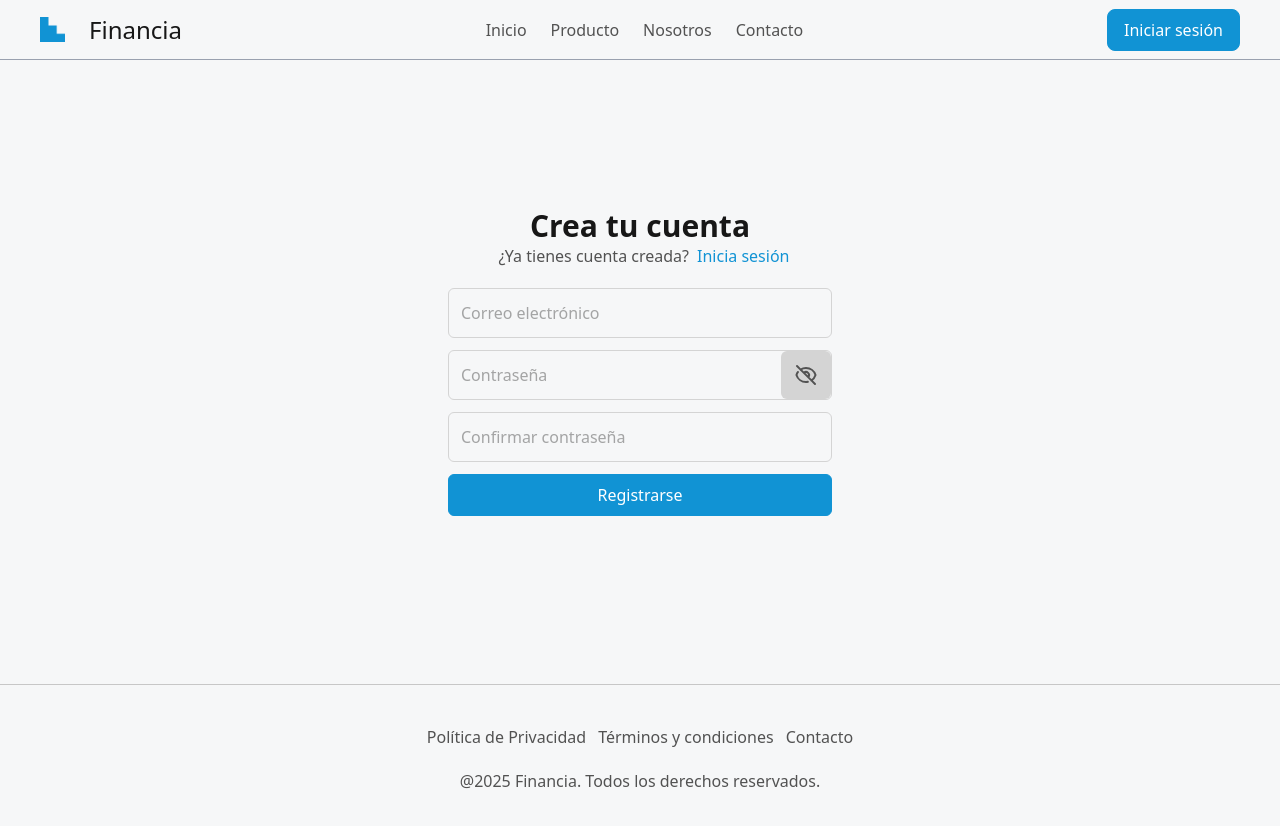
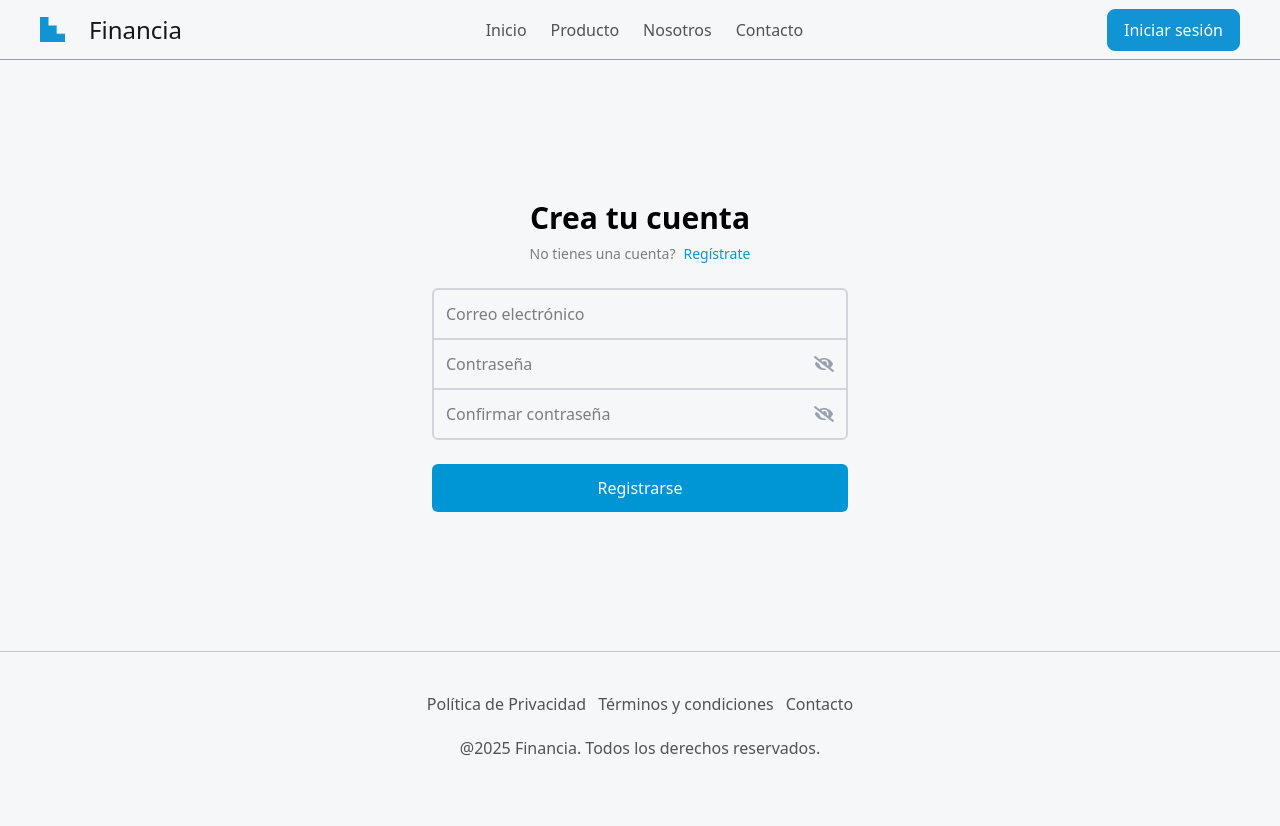
Before and after one commit to cterryc/pyme, a React (Vite) app in the folder front/: page /Registro in a window 1280 px wide. Shown: the top 826 px of the page. After the commit the page ends 800 px from the top, so only its background shows below. Built offline with nearby package versions, Linux system fonts and the light colour scheme.

Commit message:
feat: Connect endpoint register with UI

```diff
--- a/front/package.json
+++ b/front/package.json
@@ -13,6 +13,7 @@
     "@hookform/resolvers": "^5.2.2",
     "@tailwindcss/vite": "^4.1.13",
     "@tanstack/react-query": "^5.90.2",
+    "jwt-decode": "^4.0.0",
     "react": "^19.1.1",
     "react-dom": "^19.1.1",
     "react-hook-form": "^7.63.0",
--- a/front/src/hooks/useAuth.ts
+++ b/front/src/hooks/useAuth.ts
@@ -1,41 +1,45 @@
-import { useMutation, useQueryClient } from "@tanstack/react-query"
-import { type LoginFormData, type RegisterFormData } from "@/schemas/auth.schema"
-import { authLogin, authRegister } from "@/services/auth.service"
+import { useMutation } from "@tanstack/react-query";
+import {
+  type LoginFormData,
+  type RegisterFormData,
+} from "@/schemas/auth.schema";
+import { authLogin, authRegister } from "@/services/auth.service";
+import {
+  type AuthSucessResponse,
+  type AuthErrorResponse,
+} from "@/interfaces/auth.interface";
 
-interface UseAuthProps {
-  onSuccess?: (data: ReturnType<typeof authRegister>) => void
-  onError?: (error: unknown) => void
+interface UseAuthRegisterProps {
+  onSuccess?: (data: AuthSucessResponse) => void;
+  onError?: (error: unknown) => void;
 }
-export const useAuth = ({ onSuccess, onError }: UseAuthProps) => {
-  const queryClient = useQueryClient()
-  return useMutation({
-    mutationFn: async (data: RegisterFormData) => authRegister(data),
+export const useAuthRegister = ({
+  onSuccess,
+  onError,
+}: UseAuthRegisterProps) => {
+  return useMutation<AuthSucessResponse, AuthErrorResponse, RegisterFormData>({
+    mutationFn: async (data) => authRegister(data),
     onSuccess: (data) => {
-      queryClient.invalidateQueries({ queryKey: ["auth"] })
-      if (onSuccess) onSuccess(data)
+      if (onSuccess) onSuccess(data);
     },
     onError: (error) => {
-      console.error("[useAuth]: Error in mutation:", error)
-      if (onError) onError(error)
-    }
-  })
-}
+      if (onError) onError(error);
+    },
+  });
+};
 
 interface UseAuthLoginProps {
-  onSuccess?: (data: ReturnType<typeof authLogin>) => void
-  onError?: (error: unknown) => void
+  onSuccess?: (data: AuthSucessResponse) => void;
+  onError?: (error: unknown) => void;
 }
 export const useAuthLogin = ({ onSuccess, onError }: UseAuthLoginProps) => {
-  const queryClient = useQueryClient()
-  return useMutation({
-    mutationFn: async (data: LoginFormData) => authLogin(data),
+  return useMutation<AuthSucessResponse, AuthErrorResponse, LoginFormData>({
+    mutationFn: async (data) => authLogin(data),
     onSuccess: (data) => {
-      queryClient.invalidateQueries({ queryKey: ["authLogin"] })
-      if (onSuccess) onSuccess(data)
+      if (onSuccess) onSuccess(data);
     },
     onError: (error) => {
-      console.error("[useAuthLogin]: Error in mutation:", error)
-      if (onError) onError(error)
-    }
-  })
-}
+      if (onError) onError(error);
+    },
+  });
+};
--- a/front/src/pages/Landing.tsx
+++ b/front/src/pages/Landing.tsx
@@ -2,9 +2,19 @@ import { HiOutlineTrendingUp, HiOutlineCalendar, HiOutlineCash, HiOutlineClipboa
 import { Header } from '@/components/Header'
 import { Footer } from '@/components/Footer'
 import { Link } from 'react-router-dom'
+import { useEffect } from 'react'
+import { decodeToken } from '@/helpers/decodeToken'
 export const Landing = () => {
   const avatarTemp = ''
   // const avatarTemp = 'https://encrypted-tbn0.gstatic.com/images?q=tbn:ANd9GcTaotZTcu1CLMGOJMDl-f_LYBECs7tqwhgpXA&s'
+
+  useEffect(() => {
+    console.log(localStorage.getItem("tokenPyme"))
+    const token = localStorage.getItem("tokenPyme");
+    const user = decodeToken(token || '')
+    console.log(user || 'No autenticado')
+  }, [])
+
 
   return (
     <>
--- a/front/src/pages/Login.tsx
+++ b/front/src/pages/Login.tsx
@@ -1,5 +1,5 @@
 import { useState } from 'react'
-import { useNavigate } from 'react-router-dom'
+import { Link, useNavigate } from 'react-router-dom'
 import { useForm } from 'react-hook-form'
 import { FaEye, FaEyeSlash } from 'react-icons/fa'
 import { zodResolver } from '@hookform/resolvers/zod'
@@ -27,6 +27,7 @@ export const Login = () => {
     error
   } = useAuthLogin({
     onSuccess: (data) => {
+      localStorage.setItem("tokenPyme", data.payload.token);
       console.log('Login successful:', data)
       navigate('/')
     }
@@ -35,7 +36,7 @@ export const Login = () => {
   // methods
   const IconEye = hidePassword ? FaEye : FaEyeSlash
   const onSubmit = (data: LoginFormData) => {
-    // console.log(data)
+    //console.log(data)
     login(data)
   }
 
@@ -50,12 +51,22 @@ export const Login = () => {
             <h3 className='text-3xl font-bold text-black'>Inicia sesión en tu cuenta</h3>
             <p className='text-[#7d7d7e] text-sm mt-2'>
               No tienes una cuenta?
-              <span onClick={() => navigate('/Registro')} className='text-[#0095d5] pl-2 cursor-pointer'>
+              <Link to='/Registro' className='text-[#0095d5] pl-2 cursor-pointer'>
                 Regístrate
-              </span>
+              </Link>
             </p>
           </div>
-          {isError && <p className='text-red-500 text-xs my-2'>Error: {error.message}</p>}
+          {isError && error?.payload && (
+            Array.isArray(error.payload) ? (
+              <ul className="text-red-500 text-xs my-2">
+                {error.payload.map((err, i) => (
+                  <li key={i}>Error: {err.message}</li>
+                ))}
+              </ul>
+            ) : (
+              <p className="text-red-500 text-xs my-2">Error: {error.payload.message}</p>
+            )
+          )}
           <form onSubmit={handleSubmit(onSubmit)} className={`flex flex-col gap-0 ${!isError && 'mt-6'}`}>
             <div className='rounded-t-md border-b-0 border-2 border-gray-300'>
               <input
@@ -80,7 +91,8 @@ export const Login = () => {
               />
             </div>
             <p className='text-[#0095d5] text-right mt-4 cursor-pointer'>Olvidaste tu contraseña?</p>
-            <button className='bg-[#0095d5] text-white p-3 rounded-md mt-6 hover:bg-[#28a9d6] transition-colors cursor-pointer'>
+            <button className='bg-[#0095d5] text-white p-3 rounded-md mt-6 hover:bg-[#28a9d6] transition-colors
+            cursor-pointer'>
               {isPending ? 'logueando...' : 'Iniciar Sesión'}
             </button>
           </form>
--- a/front/src/pages/Register.tsx
+++ b/front/src/pages/Register.tsx
@@ -1,91 +1,122 @@
+import { useState } from 'react'
+import { useForm } from 'react-hook-form'
+import { zodResolver } from '@hookform/resolvers/zod'
+import { Link, useNavigate } from 'react-router-dom'
+import { FaEye, FaEyeSlash } from 'react-icons/fa'
 import { Header } from '@/components/Header'
 import { Footer } from '@/components/Footer'
-import { Link } from 'react-router-dom'
-import { useState } from 'react'
-import { HiOutlineEye, HiOutlineEyeOff } from 'react-icons/hi'
+import { useAuthRegister } from '@/hooks/useAuth'
+import { registerSchema, type RegisterFormData } from '@/schemas/auth.schema'
 
 export const Register = () => {
-  const borderColor = '#D4D4D4'
-  const borderErrorColor = '#FB2C36'
-  const [emailError, setEmailError] = useState('')
-  const [passwordError, setPasswordError] = useState('')
-  const [showPassword, setShowPassword] = useState(false)
+  // variables
+  const [hidePassword, setHidePassword] = useState<boolean>(false)
+  const [hideConfirmPassword, setHideConfirmPassword] = useState<boolean>(false)
 
-  const handleSubmit = (e: React.FormEvent<HTMLFormElement>) => {
-    e.preventDefault()
-    const form = e.target as HTMLFormElement
-    const formData = new FormData(form)
+  // hooks
+  const navigate = useNavigate()
+  const {
+    register,
+    handleSubmit,
+    formState: { errors }
+  } = useForm<RegisterFormData>({
+    resolver: zodResolver(registerSchema)
+  })
+  const {
+    mutate: authRegister,
+    isPending,
+    isError,
+    error
+  } = useAuthRegister({
+    onSuccess: (data) => {
+      localStorage.setItem("tokenPyme", data.payload.token);
+      console.log('Register successful:', data)
+      navigate('/')
+    }
+  })
 
-    const formValues = {
-      email: formData.get('email'),
-      password: formData.get('password'),
-      confirmPassword: formData.get('confirmPassword')
-    }
-    console.log(formValues)
-    setEmailError('mensaje de error para email')
-    setPasswordError('mensaje de error para contraseña')
+  // methods
+  const IconEye = hidePassword ? FaEye : FaEyeSlash
+  const IconEyeConfirm = hideConfirmPassword ? FaEye : FaEyeSlash
+  const onSubmit = (data: RegisterFormData) => {
+    // console.log(data)
+    authRegister(data)
   }
 
   return (
-    <>
-      <Header avatar={''} />
-      <article className='min-h-[78vh] max-w-7xl m-auto p-3 content-center text-center'>
-        <h3 className='font-bold text-3xl text-[var(--font-title-light)] '>Crea tu cuenta</h3>
-        <p className='inline mx-2'>¿Ya tienes cuenta creada?</p>
-        <Link to='/' className='text-[var(--primary)] font-medium'>
-          Inicia sesión
+    <div className='min-h-screen flex flex-col'>
+      <div className='sticky top-0 z-50'>
+        <Header avatar='' />
+      </div>
+      <section className='flex-grow flex items-center justify-center'>
+        <section className='w-full max-w-md px-4'>
+          <div className='flex flex-col items-center text-center'>
+            <h3 className='text-3xl font-bold text-black'>Crea tu cuenta</h3>
+            <p className='text-[#7d7d7e] text-sm mt-2'>
+              No tienes una cuenta?
+              <Link to='/' className='text-[var(--primary)] pl-2 cursor-pointer'>
+                Regístrate
               </Link>
-        <form className='flex flex-col items-center gap-3 my-5' onSubmit={handleSubmit}>
-          {emailError != '' && <p className='text-xs text-[#FB2C36]'>{emailError}</p>}
+            </p>
+          </div>
+          {isError && error?.payload && (
+            Array.isArray(error.payload) ? (
+              <ul className="text-red-500 text-xs my-2">
+                {error.payload.map((err, i) => (
+                  <li key={i}>Error: {err.message}</li>
+                ))}
+              </ul>
+            ) : (
+              <p className="text-red-500 text-xs my-2">Error: {error.payload.message}</p>
+            )
+          )}
+          <form className={`flex flex-col gap-0 ${!isError && 'mt-6'}`} onSubmit={handleSubmit(onSubmit)}>
+            <div className='rounded-t-md border-b-0 border-2 border-gray-300'>
               <input
                 type='email'
+                {...register('email')}
                 placeholder='Correo electrónico'
                 name='email'
-            className='border p-3 max-w-sm w-full rounded-md'
-            style={{ borderColor: !emailError ? borderColor : borderErrorColor }}
+                className='border-none p-3 w-full placeholder:text-[#7d7d7e] text-gray-600 outline-none'
               />
-          {passwordError != '' && <p className='text-xs text-[#FB2C36]'>{passwordError}</p>}
-
-          <div className='relative max-w-sm w-full rounded-md w-full '>
+              {errors.email && <span className='text-red-500 text-xs pl-3'>{errors.email.message}</span>}
+            </div>
+            <div className='relative  border-b-0 border-2 border-gray-300'>
               <input
-              type={showPassword ? 'text' : 'password'}
+                type={hidePassword ? 'text' : 'password'}
+                {...register('password')}
                 placeholder='Contraseña'
                 name='password'
-              className='w-full p-3 border rounded-md '
-              style={{ borderColor: !passwordError ? borderColor : borderErrorColor }}
+                className='border-none p-3 w-full placeholder:text-[#7d7d7e] text-gray-600 outline-none'
               />
-            {!showPassword && (
-              <HiOutlineEyeOff
-                onClick={() => {
-                  setShowPassword(true)
-                }}
-                className='absolute top-[1px] right-[1px] h-[calc(100%-2px)] bg-[#D4D4D4] w-[50px] p-3 cursor-pointer rounded-md'
-                style={passwordError ? { color: 'white', backgroundColor: borderErrorColor } : {}}
+              {errors.password && <span className='text-red-500 text-xs pl-3'>{errors.password.message}</span>}
+              <IconEye
+                onClick={() => setHidePassword(!hidePassword)}
+                className='absolute right-3 top-3.5 text-gray-400 cursor-pointer w-5 h-5'
               />
-            )}
-            {showPassword && (
-              <HiOutlineEye
-                onClick={() => {
-                  setShowPassword(false)
-                }}
-                className='absolute top-[1px] right-[1px] h-[calc(100%-2px)] bg-[#D4D4D4] w-[50px] p-3 cursor-pointer rounded-md'
-                style={passwordError ? { color: 'white', backgroundColor: borderErrorColor } : {}}
-              />
-            )}
             </div>
+            <div className='relative rounded-b-md border-2 border-gray-300'>
               <input
-            type={showPassword ? 'text' : 'password'}
+                type={hideConfirmPassword ? 'text' : 'password'}
+                {...register('confirmPassword')}
                 placeholder='Confirmar contraseña'
                 name='confirmPassword'
-            className='border p-3 max-w-sm w-full rounded-md'
-            style={{ borderColor: !passwordError ? borderColor : borderErrorColor }}
+                className='border-none p-3 w-full placeholder:text-[#7d7d7e] text-gray-600 outline-none'
               />
-          <button className='bg-[var(--primary)] p-2  max-w-sm w-full  text-white rounded-md border border-[var(--primary)] hover:bg-white hover:text-[var(--primary)] cursor-pointer'>
-            Registrarse
+              {errors.confirmPassword && <span className='text-red-500 text-xs pl-3'>{errors.confirmPassword?.message}</span>}
+              <IconEyeConfirm
+                onClick={() => setHideConfirmPassword(!hideConfirmPassword)}
+                className='absolute right-3 top-3.5 text-gray-400 cursor-pointer w-5 h-5'
+              />
+            </div>
+            <button className='bg-[#0095d5] text-white p-3 rounded-md mt-6 hover:bg-[#28a9d6] transition-colors
+            cursor-pointer'>
+              {isPending ? 'registrando...' : 'Registrarse'}
             </button>
           </form>
-      </article>
+        </section>
+      </section>
       <Footer />
-    </>
+    </div>
   )
 }
--- a/front/src/schemas/auth.schema.ts
+++ b/front/src/schemas/auth.schema.ts
@@ -6,7 +6,6 @@ export const loginSchema = z.object({
 });
 
 export const registerSchema = loginSchema.extend({
-  username: z.string().min(8, "El usuario debe tener mínimo 8 caracteres"),
   confirmPassword: z.string().min(8, "La confirmación de la contraseña debe tener mínimo 8 caracteres"),
 }).refine((data) => data.password === data.confirmPassword, {
   message: "Las contraseñas no coinciden",
--- a/front/src/services/auth.service.ts
+++ b/front/src/services/auth.service.ts
@@ -1,6 +1,7 @@
+import type { AuthSucessResponse } from '@/interfaces/auth.interface'
 import { type LoginFormData, type RegisterFormData } from '@/schemas/auth.schema'
 
-export const authRegister = async (data: RegisterFormData) => {
+export const authRegister = async (data: RegisterFormData): Promise<AuthSucessResponse> => {
   try {
     const response = await fetch(`${import.meta.env.VITE_API_URL}/auth/register`, {
       method: 'POST',
@@ -9,7 +10,7 @@ export const authRegister = async (data: RegisterFormData) => {
     })
 
     const result = await response.json()
-    if (!response.ok) throw new Error(result.message || 'Error registering user')
+    if (!response.ok) throw result;
     return result
   } catch (error) {
     console.error('[authRegister]: Error fetching data:', error)
@@ -17,7 +18,7 @@ export const authRegister = async (data: RegisterFormData) => {
   }
 }
 
-export const authLogin = async (data: LoginFormData) => {
+export const authLogin = async (data: LoginFormData): Promise<AuthSucessResponse> => {
   try {
     const response = await fetch(`${import.meta.env.VITE_API_URL}/auth/login`, {
       method: 'POST',
@@ -25,7 +26,7 @@ export const authLogin = async (data: LoginFormData) => {
       body: JSON.stringify(data)
     })
     const result = await response.json()
-    if (!response.ok) throw new Error(result.message || 'Error logging in user')
+    if (!response.ok) throw result;
     return result
   } catch (error) {
     console.error('[authLogin]: Error fetching data:', error)
```
Also changed, not shown: 1 other file (tests, documents, lock files or other folders). Lines whose indentation alone changed are shown as unchanged.
